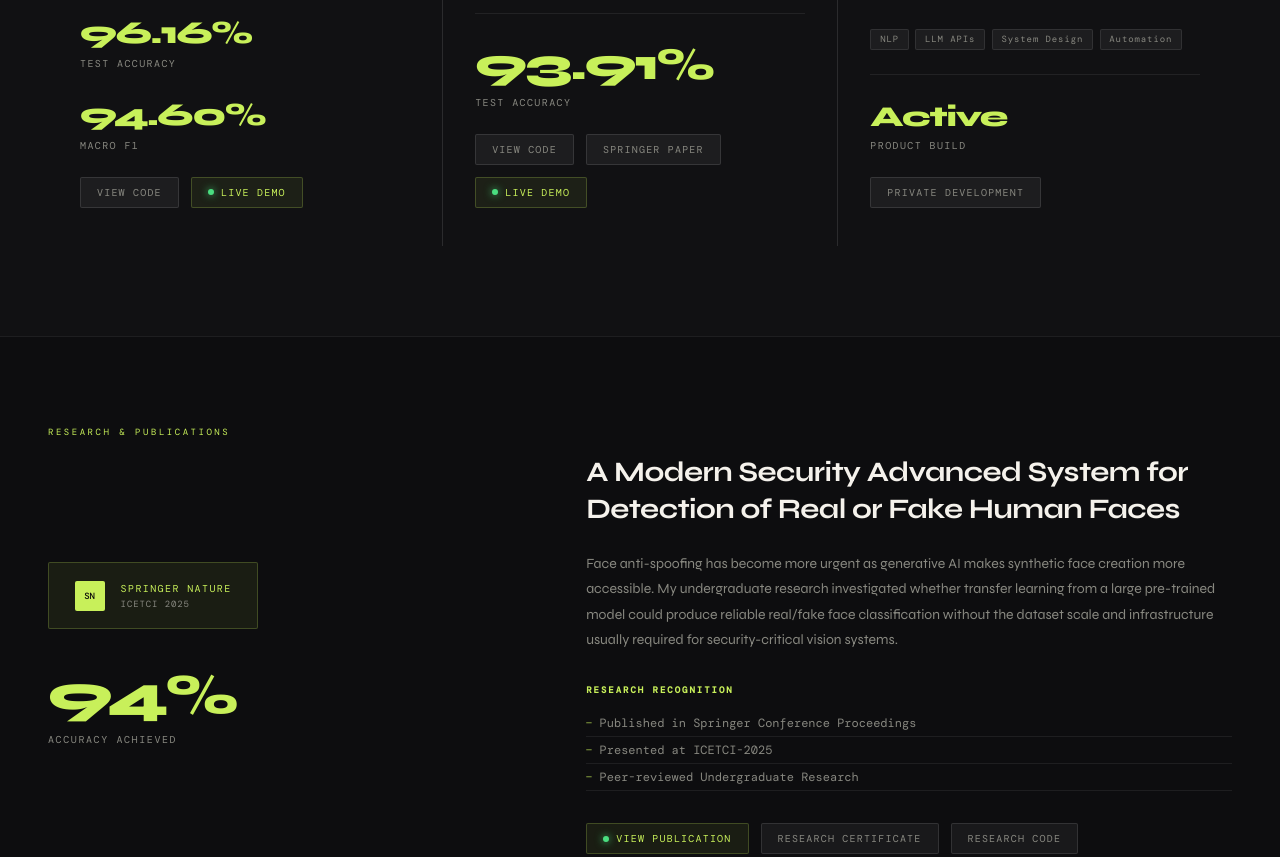
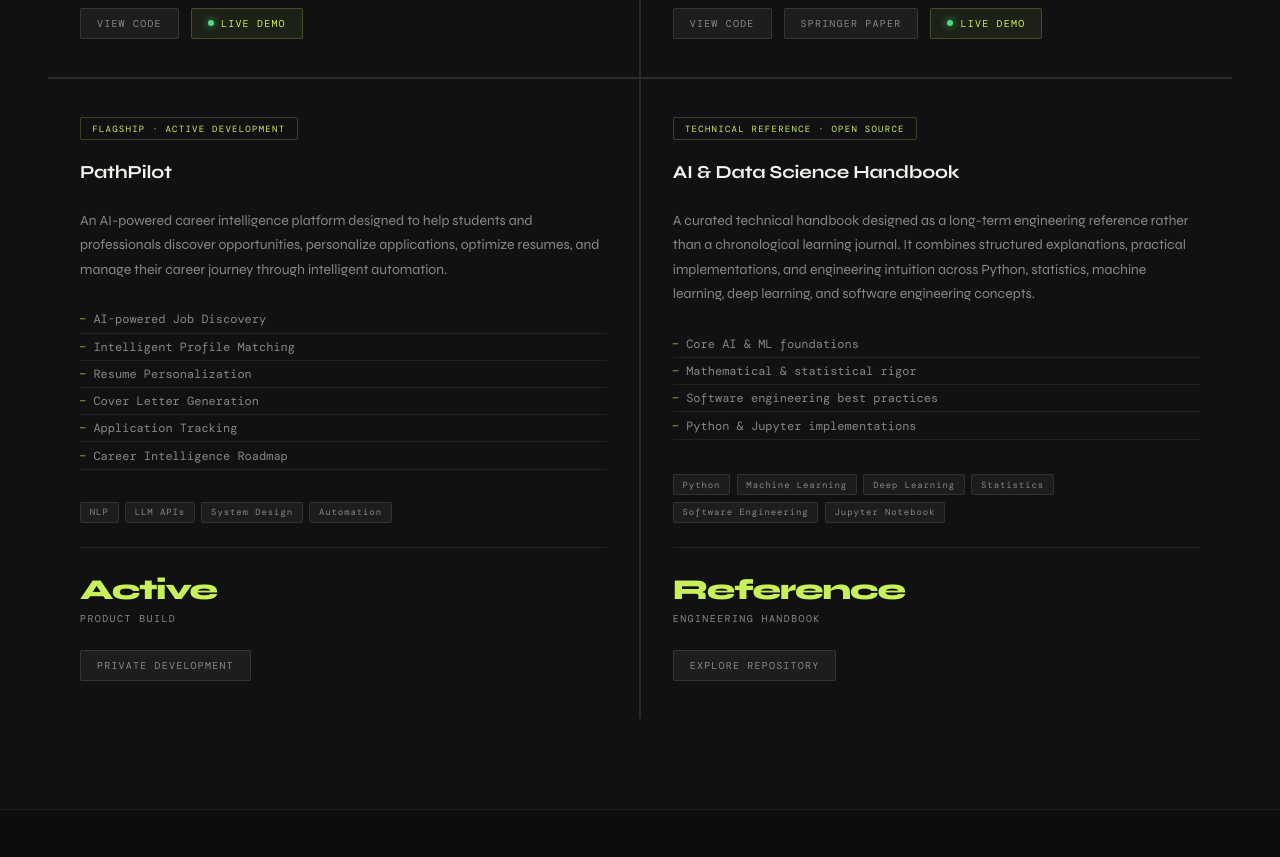
Before and after one commit to Pranav427/Portfolio, a plain HTML site: page index.html in a window 1280 px wide. Shown: the part 2754-3611 px from the top of the page. Drawn offline with nearby package versions, Linux system fonts and the light colour scheme; animation ran at ten frames a second; a web font is replaced by a local one.

Commit message:
Add AI & Data Science Science Handbook project card and adjust grid layout

```diff
--- a/index.html
+++ b/index.html
@@ -614,7 +614,7 @@ section{
   margin-bottom:3.5rem;max-width:1200px;margin-left:auto;margin-right:auto;
 }
 .projects-grid{
-  display:grid;grid-template-columns:repeat(3,1fr);
+  display:grid;grid-template-columns:repeat(2,1fr);
   gap:1.5px;max-width:1200px;margin:0 auto;background:var(--line2);
 }
 .project-card{
@@ -1316,6 +1316,29 @@ footer {
       </div>
       <div class="project-links">
         <span class="project-link" aria-label="Private product build in active development">Private Development</span>
+      </div>
+    </div>
+    <div class="project-card reveal">
+      <span class="project-badge">Technical Reference · Open Source</span>
+      <h3 class="project-title">AI & Data Science Handbook</h3>
+      <p class="project-summary">A curated technical handbook designed as a long-term engineering reference rather than a chronological learning journal. It combines structured explanations, practical implementations, and engineering intuition across Python, statistics, machine learning, deep learning, and software engineering concepts.</p>
+      <ul class="project-features">
+        <li>Core AI & ML foundations</li>
+        <li>Mathematical & statistical rigor</li>
+        <li>Software engineering best practices</li>
+        <li>Python & Jupyter implementations</li>
+      </ul>
+      <div class="project-tech">
+        <span class="tech-tag">Python</span><span class="tech-tag">Machine Learning</span>
+        <span class="tech-tag">Deep Learning</span><span class="tech-tag">Statistics</span>
+        <span class="tech-tag">Software Engineering</span><span class="tech-tag">Jupyter Notebook</span>
+      </div>
+      <div style="margin-top:auto;padding-top:1.5rem;border-top:1px solid var(--line);">
+        <span class="project-stat" style="font-size:clamp(1.3rem,2.5vw,1.8rem);">Reference</span><br>
+        <span class="project-stat-label">Engineering Handbook</span>
+      </div>
+      <div class="project-links">
+        <a href="https://github.com/Pranav427/ai-data-science-handbook" target="_blank" rel="noopener" class="project-link">Explore Repository</a>
       </div>
     </div>
   </div>
```
